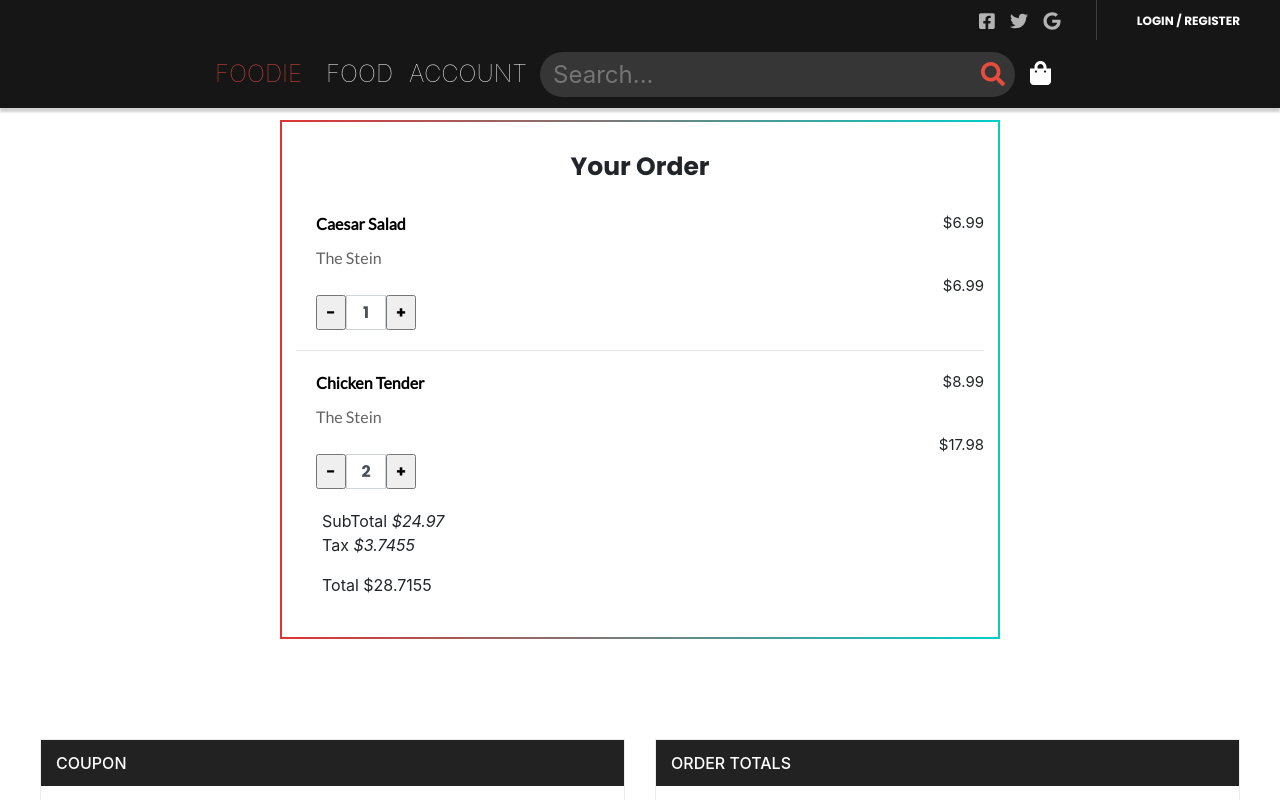
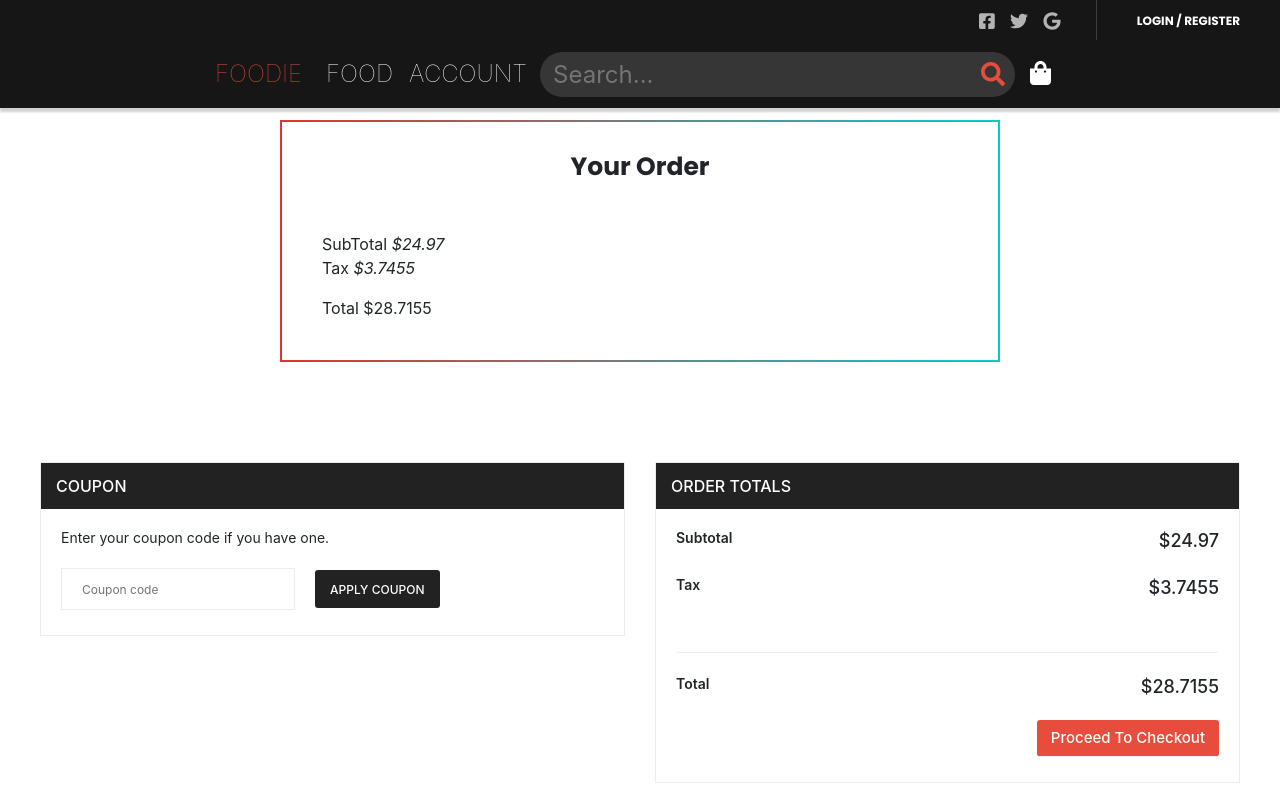
Before and after one commit to Alicia-Sheng/Foodie-WebVersion, a React app: page /order in a window 1280 px wide. Shown: the top 800 px of the page. Built offline with nearby package versions, Linux system fonts and the light colour scheme.

Commit message:
Update order

```diff
--- a/src/components/Action/OrderAction.js
+++ /dev/null
@@ -1,6 +0,0 @@
-export const addToCart= (id) => {
-    return {
-        type: 'ADD_TO_CART',
-        id
-    }
-}
--- a/src/components/App.js
+++ b/src/components/App.js
@@ -29,6 +29,16 @@ class App extends React.Component {
     });
   }
 
+  onRemoveFromOrder = this.onRemoveFromOrder.bind(this);
+  onRemoveFromOrder(i) {
+    const newArray = [...this.state.items];
+    newArray.splice(i, 1);
+
+    this.setState({
+      items: newArray
+    });
+  }
+
   render() {
     return(
       <Router>
@@ -36,6 +46,7 @@ class App extends React.Component {
           value={{
             items: this.state.items,
             onAddToOrder: this.onAddToOrder,
+            onRemoveFromOrder: this.onRemoveFromOrder,
           }}>
           <Header />
           <Switch>
--- a/src/components/Order/Order.js
+++ b/src/components/Order/Order.js
@@ -1,4 +1,7 @@
 import React, { Component } from 'react'
+import {
+    OrderContext
+} from "../Context/OrderContext";
 
 import './Order.css'
 
@@ -60,7 +63,8 @@ class Order extends Component {
 
     render() {
         return (
-            <>
+          <OrderContext.Consumer>
+            {order => (
                 <section>
                     <div className='container'>
                         <div className="block remove-bottom">
@@ -75,7 +79,7 @@ class Order extends Component {
                                                         <div className="order-list-wrapper">
                                                             <ul className="order-list-inner">
                                                                 {
-                                                                    this.state.orderList.map((v, i) => {
+                                                                    order.items.map((v, i) => {
                                                                         return <li
                                                                         key={i}>
                                                                             {/*<span className={(v.checked?"active":"")+" d1"} onClick={this.tg.bind(this,i)}></span>*/}
@@ -83,7 +87,7 @@ class Order extends Component {
                                                                                 <h6 itemProp="headline">{v.name}</h6> <span className="price">${v.price}</span>
                                                                             </div>
                                                                             <div className="dish-ingredients">
-                                                                                <span>The Stein</span>
+                                                                                <span>{v.location}</span>
                                                                             </div>
                                                                             <div className="mor-ingredients">
                                                                                 <div className="qty-wrap input-group">
@@ -156,7 +160,8 @@ class Order extends Component {
                         </div>
                     </div>
                 </section>
-            </>
+            )}
+            </OrderContext.Consumer>
         )
     }
 }
```
